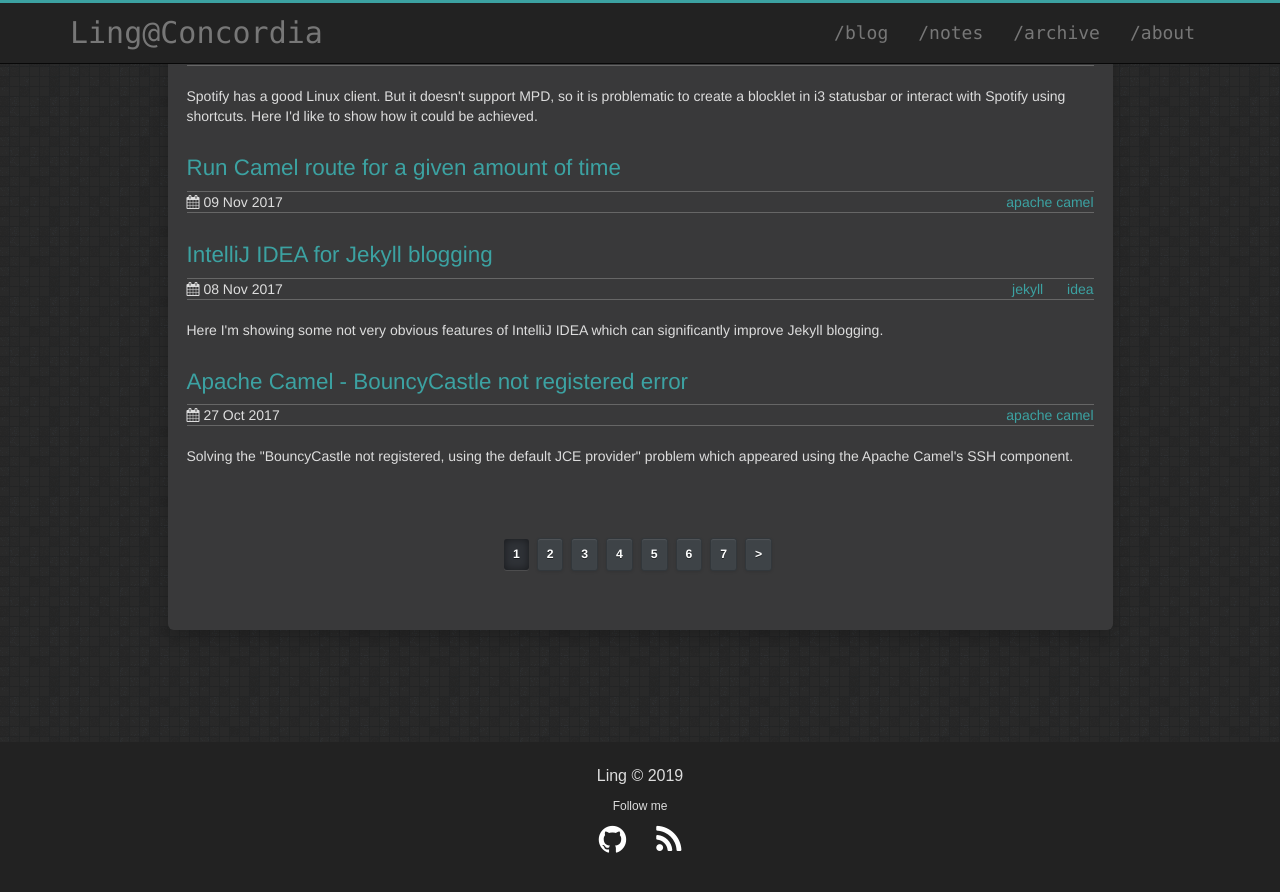
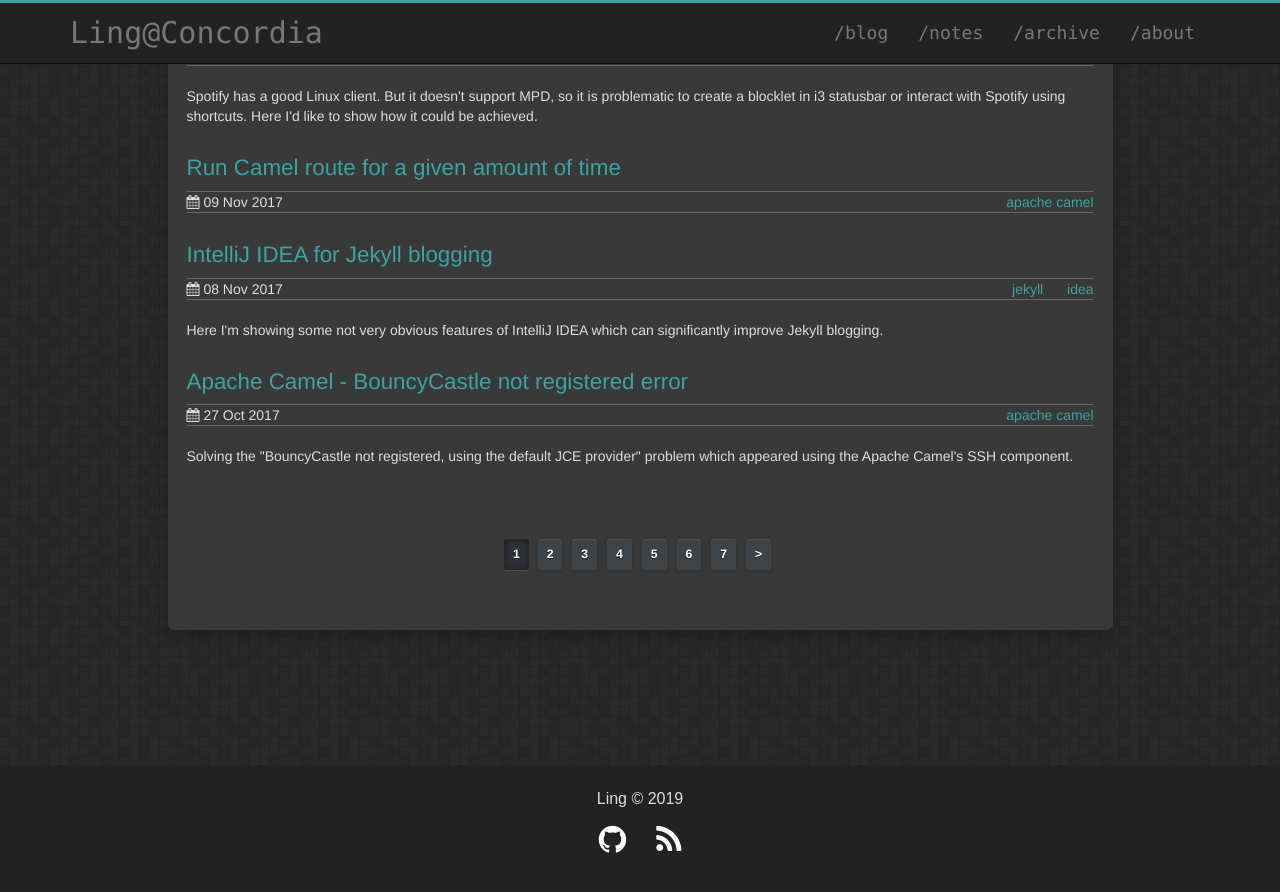
Before and after one commit to lingt-xyz/jekyll-clean-dark, a Jekyll site: the page built from index.html, in a window 1280 px wide and 900 px high, scrolled down 844 px. Shown: the top 892 px of the window. Built offline with Jekyll 4.4.1, drawn with Linux system fonts in a browser that asks for light colours; the list of posts is cut into pages by our own code.

Commit message:
update footer

```diff
--- a/_includes/social.html
+++ b/_includes/social.html
@@ -1,5 +1,3 @@
-<h6>Follow me</h6>
-
 <ul class="social-media">
 
     {% if site.social.github %}
```
